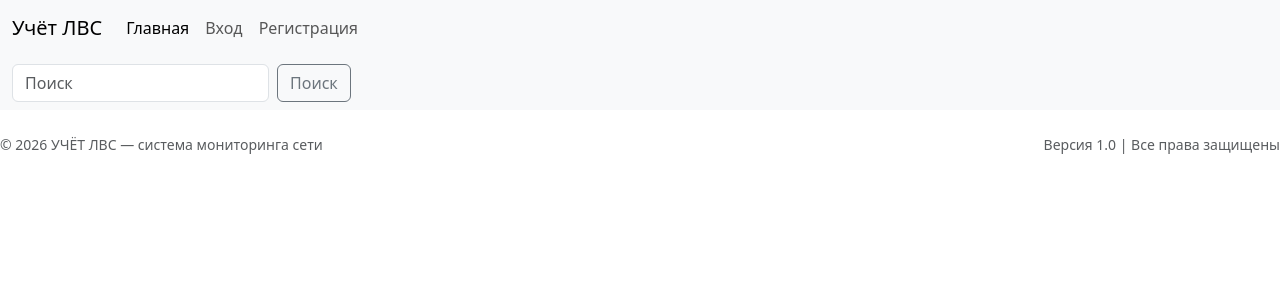
After one commit to DMDAAAR/Accounting-for-network-load-and-cabinet-material-consumption, a PHP site: page /views/index.view.php in a window 1280 px wide. The commit adds this page. Shown: the top 300 px of the page. Run offline with PHP 8.4, Linux system fonts and the light colour scheme.

Commit message:
index.view

```diff
--- a/superproject/controllers/login.controller.php
+++ b/superproject/controllers/login.controller.php
@@ -11,7 +11,7 @@ if (isset($_SESSION['user'])) {
 }
 
 require_once '../connectDB.php';
-require_once '../models/user.model.php';
+require_once '../models/user.models.php';
 // запрос -показать форму входа
 if ($_SERVER['REQUEST_METHOD'] == 'GET') {
     include '../views/login.view.php';
--- a/superproject/controllers/register.controller.php
+++ b/superproject/controllers/register.controller.php
@@ -11,7 +11,7 @@ if (isset($_SESSION['user'])) {
 }
 
 require_once '../connectDB.php';
-require_once '../models/user.model.php';
+require_once '../models/user.models.php';
 
 // запрос - показать форму регистрации
 if ($_SERVER['REQUEST_METHOD'] == 'GET') {
--- /dev/null
+++ b/superproject/views/index.view.php
@@ -0,0 +1,47 @@
+<?php
+//header("Location: controllers/login.controller.php");
+?>
+
+<!DOCTYPE html>
+<html lang="en">
+<head>
+    <meta charset="UTF-8">
+    <meta name="viewport" content="width=device-width, initial-scale=1.0">
+    <title>главная страница</title>
+    <link href="https://cdn.jsdelivr.net/npm/bootstrap@5.3.3/dist/css/bootstrap.min.css" rel="stylesheet" integrity="sha384-QWTKZyjpPEjISv5WaRU9OFeRpok6YctnYmDr5pNlyT2bRjXh0JMhjY6hW+ALEwIH" crossorigin="anonymous">
+</head>
+<body>
+
+    <nav class="navbar navbar-expand-lg bg-body-tertiary">
+        <div class="container-fluid">
+            <a class="navbar-brand" href="#">Учёт ЛВС</a>
+            <button class="navbar-toggler" type="button" data-bs-toggle="collapse" data-bs-target="#navbarNavAltMarkup" aria-controls="navbarNavAltMarkup" aria-expanded="false" aria-label="Переключатель навигации">
+            <span class="navbar-toggler-icon"></span>
+            </button>
+            <div class="collapse navbar-collapse" id="navbarNavAltMarkup">
+            <div class="navbar-nav">
+                <a class="nav-link active" aria-current="page" href="#">Главная</a>
+                <a class="nav-link" href="../controllers/login.controller.php">Вход</a>
+                <a class="nav-link" href="../controllers/register.controller.php">Регистрация</a>
+            </div>
+            </div>
+        </div>
+    </nav>
+
+    <nav class="navbar bg-body-tertiary">
+        <div class="container-fluid">
+            <form class="d-flex" role="search">
+            <input class="form-control me-2" type="search" placeholder="Поиск" aria-label="Поиск">
+            <button class="btn btn-outline-secondary" type="submit">Поиск</button>
+            </form>
+        </div>
+    </nav>
+
+    <footer class="d-flex flex-wrap justify-content-between align-items-center pt-3 mt-2 text-muted small">
+        <div class="col-md-4 mb-0">© <?= date('Y') ?> УЧЁТ ЛВС — система мониторинга сети</div>
+        <div class="col-md-4 d-flex justify-content-end">
+            <span><i class="bi bi-shield-check me-1"></i> Версия 1.0 | Все права защищены</span>
+        </div>
+    </footer>
+</body>
+</html>
--- a/superproject/views/login.view.php
+++ b/superproject/views/login.view.php
@@ -14,7 +14,7 @@
 <label>Пароль</label>
 <input type="password" name="password" placeholder="Введите пароль">
 <p>
-    у вас нет аккаунта? - <a href="registr.views.php">зарегистрируйтесь</a>
+    у вас нет аккаунта? - <a href="../controllers/register.controller.php">зарегистрируйтесь</a>
 </p>
 <button type="submit">Войти</button>
 </form>
--- a/superproject/views/register.view.php
+++ b/superproject/views/register.view.php
@@ -17,7 +17,7 @@
     <label>Потверждение пароля</label>
     <input type="password" name="password_hash" placeholder="Потвердите пароль">
     <p>
-        у вас уже есть аккаунт? - <a href="login.views.php">Войдите</a>
+        у вас уже есть аккаунт? - <a href="../controllers/login.controller.php">Войдите</a>
     </p>
     <button type="submit">Зарегистрироваться</button>
 </form>
```
Also changed, not shown: superproject/models/user.models.php (added, +38 -0 lines).
